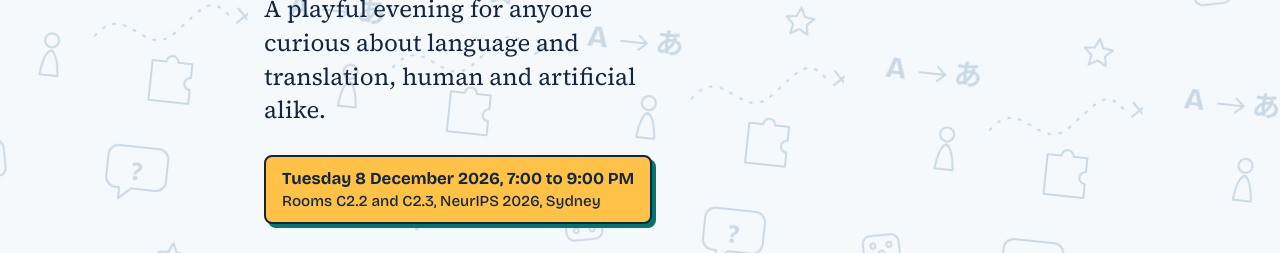
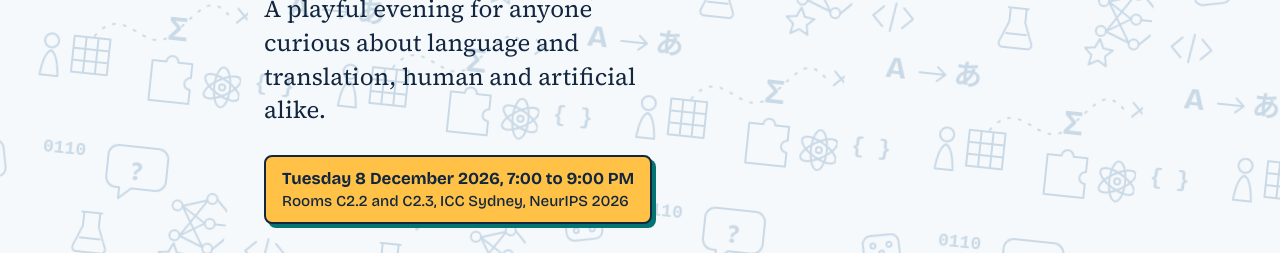
Before and after one commit to Caliatdrimme/lost-in-translation-neurips2026, a plain HTML site: page index.html in a window 1280 px wide. Shown: the part 497-750 px from the top of the page. Drawn offline with nearby package versions, Linux system fonts and the light colour scheme.

Commit message:
Add files via upload

```diff
--- a/index.html
+++ b/index.html
@@ -8,6 +8,11 @@
 <meta property="og:title" content="Lost in Translation, Found in Interdisciplinarity">
 <meta property="og:description" content="A playful evening for anyone curious about language and translation, human and artificial alike. NeurIPS 2026 social, Sydney, 8 December.">
 <meta property="og:type" content="website">
+<meta property="og:image" content="https://caliatdrimme.github.io/lost-in-translation-neurips2026/share-image.png">
+<meta property="og:image:width" content="1200">
+<meta property="og:image:height" content="630">
+<meta name="twitter:card" content="summary_large_image">
+<meta name="twitter:image" content="https://caliatdrimme.github.io/lost-in-translation-neurips2026/share-image.png">
 <link rel="preconnect" href="https://fonts.googleapis.com">
 <link rel="preconnect" href="https://fonts.gstatic.com" crossorigin>
 <link href="https://fonts.googleapis.com/css2?family=Bricolage+Grotesque:opsz,wght@12..96,500;12..96,700;12..96,800&family=Noto+Sans+JP:wght@400&family=Source+Serif+4:ital,opsz,wght@0,8..60,400;0,8..60,600;1,8..60,400&display=swap" rel="stylesheet">
@@ -430,6 +435,21 @@
       <g transform="translate(210 232)">
         <path d="M0 6h14a6 6 0 1 1 12 0h14v14a6 6 0 1 0 0 12v14H0z"/>
       </g>
+      <!-- network -->
+      <g transform="translate(250 70)"><circle cx="0" cy="10" r="5"/><circle cx="0" cy="40" r="5"/><circle cx="34" cy="0" r="5"/><circle cx="34" cy="25" r="5"/><circle cx="34" cy="50" r="5"/><circle cx="68" cy="25" r="5"/><path d="M5 10L29 2M5 10L29 25M5 10L29 49M5 40L29 3M5 40L29 25M5 40L29 49M39 0L63 24M39 25L63 25M39 50L63 26"/></g>
+      <!-- code brackets -->
+      <g transform="translate(18 100)"><path d="M14 8L4 18l10 10M34 8l10 10-10 10M26 4L22 32"/></g>
+      <!-- attention grid -->
+      <g transform="translate(130 222)"><path d="M0 0h36v36H0zM12 0v36M24 0v36M0 12h36M0 24h36"/><rect x="12" y="12" width="12" height="12"/></g>
+      <!-- atom -->
+      <g transform="translate(262 238)"><ellipse cx="20" cy="20" rx="20" ry="8" transform="rotate(30 20 20)"/><ellipse cx="20" cy="20" rx="20" ry="8" transform="rotate(-30 20 20)"/><ellipse cx="20" cy="20" rx="20" ry="8" transform="rotate(90 20 20)"/><circle cx="20" cy="20" r="3"/></g>
+      <!-- braces and binary -->
+      <g transform="translate(14 232)"><text x="0" y="24" font-size="22" style="font-family:monospace">{ }</text></g>
+      <g transform="translate(110 20)"><text x="0" y="20" font-size="18" style="font-family:monospace">0110</text></g>
+      <!-- flask -->
+      <g transform="translate(150 96)"><path d="M8 0v14L0 34a4 4 0 0 0 4 6h24a4 4 0 0 0 4-6L24 14V0M6 0h20M6 26h20"/></g>
+      <!-- sigma -->
+      <g transform="translate(222 190)"><text x="0" y="26" font-size="34">&#931;</text></g>
     </pattern>
   </defs>
   <rect width="100%" height="100%" fill="url(#doodles)"/>
@@ -448,7 +468,7 @@
     <h1>Lost in Translation, Found in Interdisciplinarity</h1>
     <p class="sub">A playful evening for anyone curious about language and translation, human and artificial alike.</p>
     <p class="when">Tuesday 8 December 2026, 7:00 to 9:00 PM
-      <span>Rooms C2.2 and C2.3, NeurIPS 2026, Sydney</span>
+      <span>Rooms C2.2 and C2.3, ICC Sydney, NeurIPS 2026</span>
     </p>
 
     <div class="trivia-set">
```
